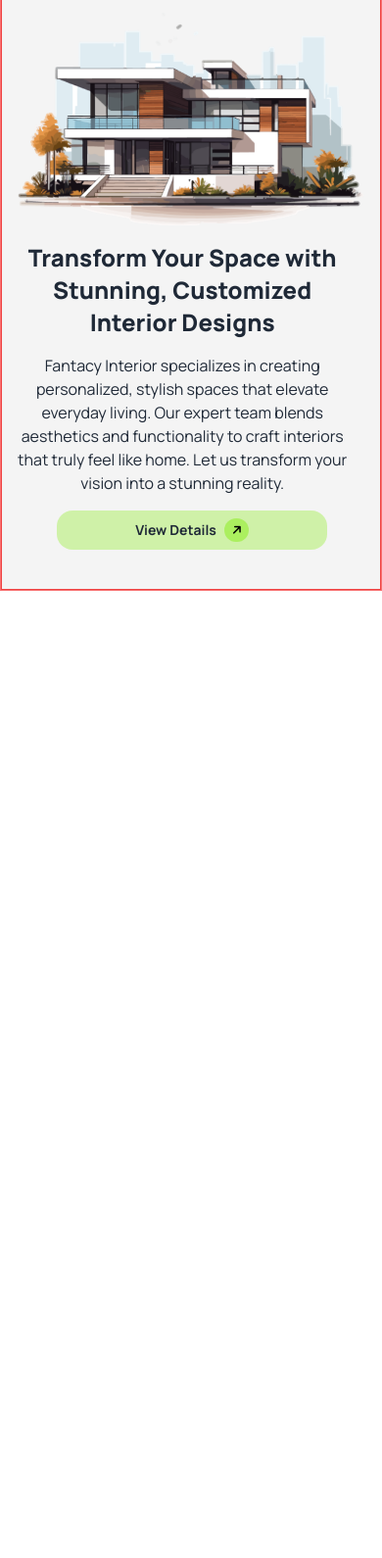
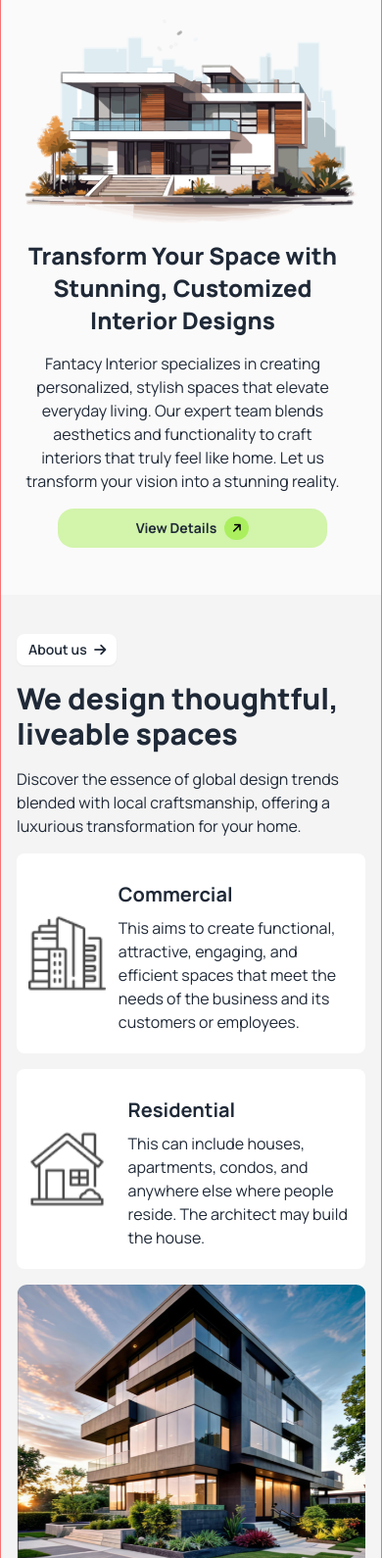
Before and after one commit to lizafh/fantacy-interior-a3, a plain HTML site: page index.html in a window 390 px wide. Shown: the part 93-1683 px from the top of the page at 98% size. Before the commit the page ends 844 px from the top, so only its background shows below. Drawn offline with nearby package versions, Linux system fonts and the light colour scheme.

Commit message:
design thoughtful div

```diff
--- a/index.html
+++ b/index.html
@@ -24,15 +24,17 @@
 
         .parrot {
     background-color: rgba(171, 239, 95, 0.5);
+
+
 }
 
     </style>
 
 </head>
 <body class="manrope-font max-w-screen-xl    mx-auto border border-red-400  ">
-  <section class="bg-[#f4f4f4]">
+  <section class="bg-[#FAFAFA]">
 
-    <header class="lg:px-20 p-4 border border-red-500">
+    <header class="lg:px-20 p-6 ">
         <!-- ----------------nav start--------------------------- -->
         <nav >
             <div class="navbar ">
@@ -61,11 +63,11 @@
 
                 <!-- ---------------- -->
 
-                <div class="dropdown ms-32 flex justify-end w-full">
-                    <div tabindex="0" role="button" class="btn btn-ghost lg:hidden">
+                <div class="dropdown  ms-32 flex justify-end w-full relative">
+                    <div tabindex="0" role="button" class="btn btn-ghost lg:hidden rounded-full  bg-white">
                       <svg
                         xmlns="http://www.w3.org/2000/svg"
-                        class="h-5 w-5"
+                        class="h-6 w-5"
                         fill="none"
                         viewBox="0 0 24 24"
                         stroke="currentColor">
@@ -76,16 +78,31 @@
                           d="M4 6h16M4 12h8m-8 6h16" />
                       </svg>
                     </div>
+                  <div class="absolute right-48 top-4">
                     <ul
                     tabindex="0"
-                      class="menu menu-sm dropdown-content bg-base-100 rounded-box z-[1] mt-3 w-52 p-2 shadow">
-                      <li><a>Home</a></li>
+                    class="menu menu-sm dropdown-content bg-base-100 rounded-box z-[1] mt-3 w-52  p-2 shadow">
 
+                    <li ><a>Home</a></li>
                     <li><a>Service</a></li>
                     <li><a>Portfolio</a></li>
                     <li><a>Blog</a></li>
+
                     <li><a>Contact Us</a></li>
+                    <li><i class="fa-solid fa-magnifying-glass ms-2 p-2 bg-white rounded-full"></i></li>
+                    <li>  <i class="fa-solid fa-cart-shopping ms-2 p-2 bg-white rounded-full"></i></li>
+                    <li>
+                      <button class="px-2  text-center  w-40 ms-2 rounded-2xl bg-[#ABEF5F] py-2 text-sm font-medium flex " >
+                          <div >
+                              <span class="font-bold me-1 ps-1 ">Book Consult</span>
+                          </div>
+                          <div class=" text-xs bg-black text-white px-2 py-1 rounded-full"> <i class="fa-solid fa-arrow-up  rotate-45  "></i> </div>
+                      </button>
+                    </li>
+
                   </ul>
+                  </div>
+
                   </div>
 
                 <!-- -------- -->
@@ -118,8 +135,8 @@
         <!-- ----------------banner start--------------------------- -->
 
 
-<div class="w-full lg:w-[96%] my-6">
-    <div class="flex justify-center mx-auto w-[100%] lg:w-[60%] max-w-screen-lg ">
+<div class="w-full  mx-auto lg:w-[96%] my-6">
+    <div class="flex justify-center  mx-auto w-[100%] lg:w-[60%] max-w-screen-lg ">
         <img class=" w-full " src="./assets/banner.png" alt="">
     </div>
     <div class="text-center w-[95%] lg-w-[87%]">
@@ -140,6 +157,57 @@
 </div>
 
          </header>
+         <!-- ----------------header end -------------->
+
+
+
+
+
+
+         <!-- ----------design thoughtful start------------- -->
+
+<div  class=".container bg-[#F4F4F4] lg:flex px-4 lg:px-16 gap-6 py-6 mb-8">
+<!-- left -->
+    <div class="lg:w-1/2 lg:pt-2 " >
+        <div class="relative lg:text-center ">
+            <div class=" w-40  hidden lg:flex border absolute  border-black border-dashed px-1  py-7"><img  src="./assets/Vector.png" alt=""></div>
+            <button class="btn btn-sm bg-white lg:ml-20 lg:mt-24 mt-4 hover:bg-[#88ef5fa9] border-none" >About us  <i class="fa-solid fa-arrow-up rotate-90  "></i></button>
+            <!-- text -->
+            <div class="lg:ps-6">
+                <h2 class="text-3xl font-extrabold my-4">We design thoughtful, liveable spaces</h2>
+                <p class="my-4">Discover the essence of global design trends blended with local craftsmanship, offering a luxurious transformation for your home.</p>
+             </div>
+             <div>
+                <div class="border  px-2 py-5 flex rounded-lg gap-2 bg-white border-none">
+<div class="lg:w-2/6 w-full  lg:ms-3 mx-1 flex items-center justify-items-center">
+<img class="lg:h-16 lg:w-16 h-20" src="./assets/commercial.png" alt="">
+</div>
+<div ><h4 class="text-xl font-bold my-2">Commercial</h4>
+    <p>This aims to create functional, attractive, engaging, and efficient spaces that meet the needs of the business and its customers or employees.</p></div>
+
+                </div>
+                <div class="border mt-4 mb-4  px-2 py-5 flex rounded-lg gap-2 bg-white border-none">
+<div class="lg:w-2/6 w-full  lg:ms-3 mx-1 flex items-center justify-items-center">
+<img class="lg:h-16 lg:w-16 h-20" src="./assets/residential.png" alt="">
+</div>
+<div><h4 class="text-xl font-bold my-2">Residential</h4>
+    <p> This can include houses, apartments, condos, and anywhere else where people reside. The architect may build the house.</p></div>
+
+                </div>
+
+             </div>
+        </div>
+</div>
+<!-- right -->
+ <div class="lg:w-1/2   lg:pt-20">
+    <img class="h-[300px] w-full lg:h-full" src="./assets/Rectangle.png" alt="">
+ </div>
+</div>
+
+
+
+ <!-- ----------design thoughtful end------------- -->
+
   </section>
 
 <!-- ------------------------------------- -->
```
Lines whose indentation alone changed are shown as unchanged.
